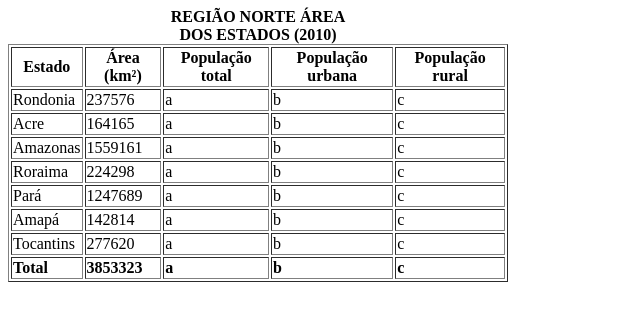
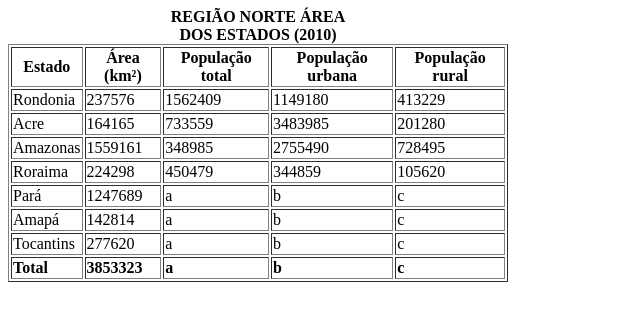
Before and after one commit to larinic/cursosenac, a plain HTML site: page 0910/tabela.html in a window 1280 px wide. Shown: the whole page, without its empty margins (0-640 px from the left). Drawn offline with Linux system fonts and the light colour scheme.

Commit message:
é triste ser de humanas :)

```diff
--- a/0910/tabela.html
+++ b/0910/tabela.html
@@ -18,29 +18,29 @@
         <tr>
             <td>Rondonia</td>
             <td>237576</td>
-            <td>a</td>
-            <td>b</td>
-            <td>c</td>
+            <td>1562409</td>
+            <td>1149180</td>
+            <td>413229</td>
         </tr>
         <tr>
             <td>Acre</td>
             <td>164165</td>
-            <td>a</td>
-            <td>b</td>
-            <td>c</td>
+            <td>733559</td>
+            <td>3483985</td>
+            <td>201280</td>
             <tr>
                 <td>Amazonas</td>
                 <td>1559161</td>
-                <td>a</td>
-                <td>b</td>
-                <td>c</td>
+                <td>348985</td>
+                <td>2755490</td>
+                <td>728495</td>
             </tr>
             <tr>
                 <td>Roraima</td>
                 <td>224298</td>
-                <td>a</td>
-                <td>b</td>
-                <td>c</td>
+                <td>450479</td>
+                <td>344859</td>
+                <td>105620</td>
             </tr>
             <tr>
                 <td>Pará</td>
```
